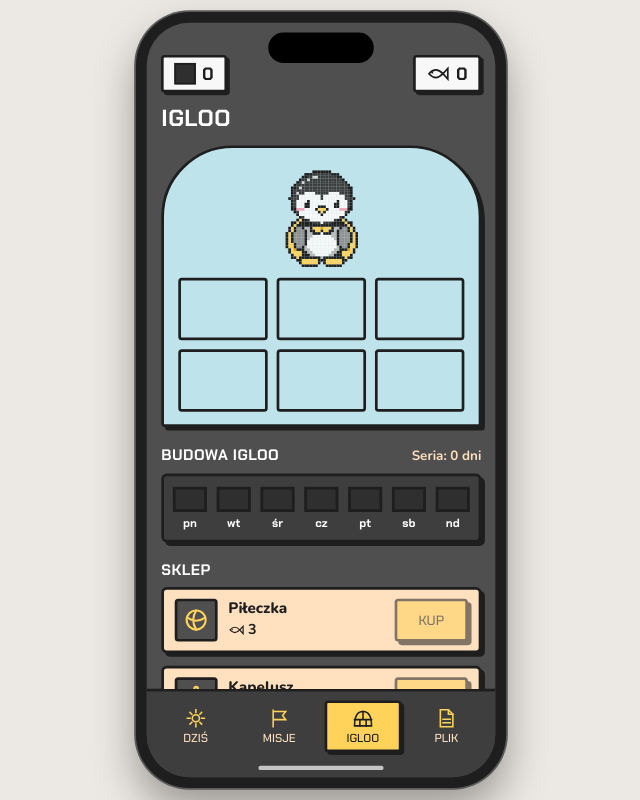
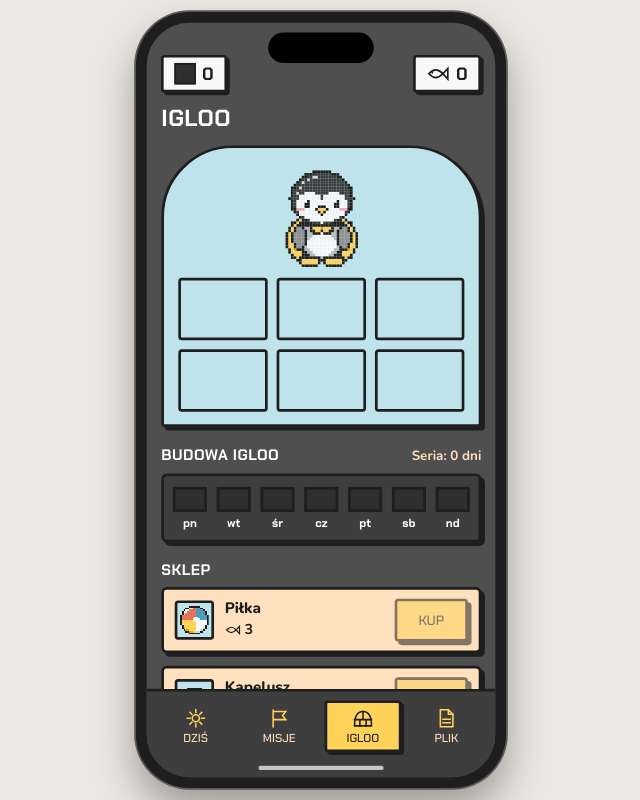
Before and after one commit to jpolchowska/pingwinki-planner, a React (Vite) app: page / in a window 1280 px wide. Both pictures are taken after a click on the button "IGLOO". Shown: the whole page, without its empty margins (319-959 px from the left). Built offline with nearby package versions, Linux system fonts and the light colour scheme.

Commit message:
style: redraw shop items and add agent glasses

```diff
--- a/src/components/Icon.tsx
+++ b/src/components/Icon.tsx
@@ -6,37 +6,6 @@ const ICON_SHAPES = {
       <path d="M5 24 Q19 8 34 24 Q19 40 5 24 Z" />
       <path d="M34 24 L44 13 L44 35 Z" />
       <path d="M12 22 L12 22" />
-    </>
-  ),
-  ball: (
-    <>
-      <circle cx="24" cy="24" r="16" />
-      <path d="M9 20 Q24 30 39 20 M24 8 Q14 24 24 40" />
-    </>
-  ),
-  hat: (
-    <>
-      <path d="M9 41 L24 10 L39 41 Z" />
-      <path d="M14 31 L34 31" />
-      <circle cx="24" cy="7" r="3" />
-    </>
-  ),
-  scarf: (
-    <>
-      <path d="M7 12 Q24 24 41 12 L41 21 Q24 33 7 21 Z" />
-      <path d="M30 27 L32 43 L40 41 L38 25" />
-    </>
-  ),
-  cape: (
-    <>
-      <path d="M15 8 Q24 14 33 8 L43 42 Q24 34 5 42 Z" />
-      <path d="M15 8 Q24 20 33 8" />
-    </>
-  ),
-  toy: (
-    <>
-      <path d="M8 30 Q8 19 21 19 Q22 8 33 9 Q39 11 36 18 L45 20 L36 25 Q38 40 23 41 Q8 41 8 30 Z" />
-      <circle cx="31" cy="14" r="1" />
     </>
   ),
   today: (
--- /dev/null
+++ b/src/components/ItemSprite.tsx
@@ -0,0 +1,29 @@
+import type { ShopItemId } from '../logic/shop';
+import { ITEM_COLORS, ITEM_SPRITES } from './itemSprites';
+
+interface ItemSpriteProps {
+  item: ShopItemId;
+  size: number;
+}
+
+export function ItemSprite({ item, size }: ItemSpriteProps) {
+  const rows = ITEM_SPRITES[item];
+
+  return (
+    <svg
+      width={size}
+      height={size}
+      viewBox={`0 0 ${rows[0].length} ${rows.length}`}
+      shapeRendering="crispEdges"
+      aria-hidden="true"
+    >
+      {rows.flatMap((row, y) =>
+        [...row].flatMap((pixel, x) =>
+          ITEM_COLORS[pixel]
+            ? [<rect key={`${x}-${y}`} x={x} y={y} width="1" height="1" fill={ITEM_COLORS[pixel]} />]
+            : [],
+        ),
+      )}
+    </svg>
+  );
+}
--- /dev/null
+++ b/src/components/itemSprites.ts
@@ -0,0 +1,107 @@
+import type { ShopItemId } from '../logic/shop';
+
+export const ITEM_COLORS: Record<string, string> = {
+  o: '#1E1E1E',
+  l: '#F59A84',
+  r: '#E97157',
+  c: '#C4553F',
+  h: '#FFE9A8',
+  y: '#FFD25A',
+  a: '#E0A21A',
+  w: '#F8F8F8',
+  i: '#BFE3EA',
+  b: '#4F9DBD',
+};
+
+export const ITEM_SPRITES: Record<ShopItemId, string[]> = {
+  ball: [
+    '.....oooooo.....',
+    '...oowwrrbboo...',
+    '..owwrrrrbbbbo..',
+    '.owwrrrrrbbbbbo.',
+    '.owrrrrrrbbbbbo.',
+    'orrrrrrrrbbbbbbo',
+    'orrrrrrrwwbbbbbo',
+    'orrrrrrwwwwbbbbo',
+    'oyyyyyyywwwwwwwo',
+    'oyyyyyyyywwwwwwo',
+    'oyyyyyyyywwwwwwo',
+    '.oyyyyyyywwwwwo.',
+    '.oayyyyyywwwwio.',
+    '..oaayyyywwiio..',
+    '...ooaayyiioo...',
+    '.....oooooo.....',
+  ],
+  hat: [
+    '................',
+    '................',
+    '....oooooooo....',
+    '...olrrrrrrco...',
+    '...olrrrrrrco...',
+    '...olrrrrrrco...',
+    '...olrrrrrrco...',
+    '...ohyyyyyyao...',
+    '...ohyyyyyyao...',
+    '...olrrrrrrco...',
+    '..oooooooooooo..',
+    '.olrrrrrrrrrrco.',
+    'olrrrrrrrrrrrrco',
+    '.occcccccccccco.',
+    '..oooooooooooo..',
+    '................',
+  ],
+  scarf: [
+    '................',
+    '..oooooooooooo..',
+    '.olrrrrrrrrrrco.',
+    'olrrrrrrrrrrrrco',
+    'olrco......ocrco',
+    'olrrcoooooocrrco',
+    '.olrrrrrrrrrrco.',
+    '...olrcoolrco...',
+    '...olrco.olrco..',
+    '...ohyao.ohyao..',
+    '..olrco...olrco.',
+    '..ohyao...ohyao.',
+    '..olrco...olrco.',
+    '..ooooo...ooooo.',
+    '..o.o.o...o.o.o.',
+    '................',
+  ],
+  glasses: [
+    '................',
+    '................',
+    '................',
+    '................',
+    '................',
+    '.oooooo..oooooo.',
+    'ooiiooooooiioooo',
+    '.oioooo..oioooo.',
+    '.oooooo..oooooo.',
+    '.oooooo..oooooo.',
+    '..oooo....oooo..',
+    '................',
+    '................',
+    '................',
+    '................',
+    '................',
+  ],
+  toy: [
+    '................',
+    '.......oooo.....',
+    '......ohyyyo....',
+    '.....ohyyyyyo...',
+    '.....ohyyoyyo...',
+    '.....ohyyyyyoo..',
+    '.....ohyyyyorro.',
+    '.....oayyyyaooo.',
+    '.oo...oyyyyo....',
+    'ohyooooyyyyyooo.',
+    'ohyyyyyyyyyyyyyo',
+    'ohyyaaaaaayyyyao',
+    'oyyyyaaaayyyyaao',
+    '.oayyyyyyyyyaao.',
+    '..oooooooooooo..',
+    '................',
+  ],
+};
--- a/src/components/penguinSprite.ts
+++ b/src/components/penguinSprite.ts
@@ -8,7 +8,6 @@ export const PIXEL_COLORS = {
   yellow: '#FFD25A',
   amber: '#E0A21A',
   pink: '#F4A6B8',
-  rose: '#D9798F',
   ice: '#BFE3EA',
   coral: '#E97157',
 } as const;
@@ -20,10 +19,10 @@ export type SpriteGrid = (PixelColor | null)[][];
 export interface PenguinOutfit {
   hat: boolean;
   scarf: boolean;
-  cape: boolean;
+  glasses: boolean;
 }
 
-export const NO_OUTFIT: PenguinOutfit = { hat: false, scarf: false, cape: false };
+export const NO_OUTFIT: PenguinOutfit = { hat: false, scarf: false, glasses: false };
 
 type Point = readonly [number, number];
 
@@ -80,16 +79,11 @@ function createPainter(grid: SpriteGrid) {
 
 type Painter = ReturnType<typeof createPainter>;
 
-function paintBody(
-  { pixel, ellipse, outlinedEllipse }: Painter,
-  pose: PenguinPose,
-  capeColor: PixelColor,
-  capeShade: PixelColor,
-) {
-  outlinedEllipse(6, 26.5, 3.4, 6.5, capeColor);
-  outlinedEllipse(24, 26.5, 3.4, 6.5, capeColor);
-  ellipse(5.5, 27.5, 1, 4, capeShade);
-  ellipse(24.5, 27.5, 1, 4, capeShade);
+function paintBody({ pixel, ellipse, outlinedEllipse }: Painter, pose: PenguinPose) {
+  outlinedEllipse(6, 26.5, 3.4, 6.5, 'yellow');
+  outlinedEllipse(24, 26.5, 3.4, 6.5, 'yellow');
+  ellipse(5.5, 27.5, 1, 4, 'amber');
+  ellipse(24.5, 27.5, 1, 4, 'amber');
   outlinedEllipse(15, 26, 8.5, 7, 'body');
   ellipse(15, 28, 5.4, 4.4, 'white');
   for (let y = 22; y <= 30; y++) pixel(22, y, 'shade');
@@ -97,10 +91,10 @@ function paintBody(
   outlinedEllipse(19.5, 34.5, 3.4, 1.4, 'yellow');
   outlinedEllipse(6.6, 25.5, 1.8, 4.2, 'shade');
   if (pose !== 'happy') outlinedEllipse(23.4, 25.5, 1.8, 4.2, 'shade');
-  outlinedEllipse(15, 19, 8, 1.8, capeColor);
-  outlinedEllipse(13.2, 22.3, 1.4, 1.1, capeColor);
-  outlinedEllipse(16.8, 22.3, 1.4, 1.1, capeColor);
-  pixel(15, 22, capeShade);
+  outlinedEllipse(15, 19, 8, 1.8, 'yellow');
+  outlinedEllipse(13.2, 22.3, 1.4, 1.1, 'yellow');
+  outlinedEllipse(16.8, 22.3, 1.4, 1.1, 'yellow');
+  pixel(15, 22, 'amber');
 }
 
 function paintRect(
@@ -120,6 +114,13 @@ function paintHat(painter: Painter) {
   paintRect(painter, [10, 4], [20, 4], 'yellow');
   paintRect(painter, [5, 6], [25, 8], 'outline');
   paintRect(painter, [6, 7], [24, 7], 'coral');
+}
+
+function paintGlasses(painter: Painter) {
+  paintRect(painter, [5, 11], [25, 12], 'outline');
+  paintRect(painter, [7, 11], [12, 15], 'outline');
+  paintRect(painter, [18, 11], [23, 15], 'outline');
+  painter.points([[8, 12], [9, 12], [8, 13], [19, 12], [20, 12], [19, 13]], 'ice');
 }
 
 function paintScarf(painter: Painter) {
@@ -193,7 +194,7 @@ export function buildPenguinSprite(pose: PenguinPose, outfit = NO_OUTFIT): Sprit
   const grid = createGrid(SPRITE_WIDTH, SPRITE_HEIGHT);
   const painter = createPainter(grid);
 
-  paintBody(painter, pose, outfit.cape ? 'pink' : 'yellow', outfit.cape ? 'rose' : 'amber');
+  paintBody(painter, pose);
   paintHead(painter);
   if (outfit.scarf) paintScarf(painter);
   if (outfit.hat) paintHat(painter);
@@ -201,6 +202,7 @@ export function buildPenguinSprite(pose: PenguinPose, outfit = NO_OUTFIT): Sprit
   if (pose === 'ready' || pose === 'dive') paintOpenEyes(painter);
   if (pose === 'sleepy') paintSleepyFace(painter);
   if (pose === 'happy') paintHappyFace(painter);
+  if (outfit.glasses) paintGlasses(painter);
 
   return pose === 'dive' ? rotateForDive(grid) : grid;
 }
--- a/src/data/progressStorage.ts
+++ b/src/data/progressStorage.ts
@@ -11,6 +11,14 @@ function isCountRecord(value: unknown) {
   return isRecord(value) && Object.values(value).every((count) => Number.isInteger(count));
 }
 
+function isShopItemId(value: unknown) {
+  return SHOP_ITEMS.some((item) => item.id === value);
+}
+
+function getKnownItems(value: unknown) {
+  return Array.isArray(value) ? value.filter(isShopItemId) : [];
+}
+
 function isProgress(value: unknown): value is Progress {
   if (!isRecord(value)) return false;
 
@@ -22,7 +30,7 @@ function isProgress(value: unknown): value is Progress {
     Array.isArray(rewardedTaskIds) &&
     rewardedTaskIds.every((id) => Number.isInteger(id)) &&
     Array.isArray(ownedItems) &&
-    ownedItems.every((itemId) => SHOP_ITEMS.some((item) => item.id === itemId))
+    ownedItems.every(isShopItemId)
   );
 }
 
@@ -34,7 +42,11 @@ export function loadStoredProgress(): Progress {
     const content: unknown = JSON.parse(stored);
     if (!isRecord(content)) return INITIAL_PROGRESS;
 
-    const progress = { ...INITIAL_PROGRESS, ...content };
+    const progress = {
+      ...INITIAL_PROGRESS,
+      ...content,
+      ownedItems: getKnownItems(content.ownedItems),
+    };
     return isProgress(progress) ? progress : INITIAL_PROGRESS;
   } catch {
     return INITIAL_PROGRESS;
--- a/src/logic/shop.ts
+++ b/src/logic/shop.ts
@@ -1,6 +1,6 @@
 import type { Progress } from './progress';
 
-export type ShopItemId = 'ball' | 'hat' | 'scarf' | 'cape' | 'toy';
+export type ShopItemId = 'ball' | 'hat' | 'scarf' | 'glasses' | 'toy';
 
 export interface ShopItem {
   id: ShopItemId;
@@ -9,10 +9,10 @@ export interface ShopItem {
 }
 
 export const SHOP_ITEMS: ShopItem[] = [
-  { id: 'ball', name: 'Piłeczka', price: 3 },
+  { id: 'ball', name: 'Piłka', price: 3 },
   { id: 'hat', name: 'Kapelusz', price: 4 },
   { id: 'scarf', name: 'Szalik', price: 5 },
-  { id: 'cape', name: 'Różowa peleryna', price: 6 },
+  { id: 'glasses', name: 'Okulary agenta', price: 6 },
   { id: 'toy', name: 'Zabawka', price: 7 },
 ];
 
@@ -34,6 +34,6 @@ export function getPenguinOutfit(ownedItems: ShopItemId[]) {
   return {
     hat: ownedItems.includes('hat'),
     scarf: ownedItems.includes('scarf'),
-    cape: ownedItems.includes('cape'),
+    glasses: ownedItems.includes('glasses'),
   };
 }
--- a/src/screens/IglooScreen.tsx
+++ b/src/screens/IglooScreen.tsx
@@ -1,4 +1,5 @@
 import { Icon } from '../components/Icon';
+import { ItemSprite } from '../components/ItemSprite';
 import { Penguin } from '../components/Penguin';
 import { getTodayIso } from '../logic/dates';
 import { getBuildWeek, getDiveStreak } from '../logic/iglooBuild';
@@ -34,7 +35,7 @@ export function IglooScreen({ progress, onBuy }: IglooScreenProps) {
         <div className="igloo-shelves">
           {shelfItems.map((itemId, index) => (
             <div className={`igloo-slot${itemId ? ' igloo-slot--filled' : ''}`} key={index}>
-              {itemId && <Icon name={itemId} color="#1E1E1E" size={40} />}
+              {itemId && <ItemSprite item={itemId} size={48} />}
             </div>
           ))}
         </div>
@@ -68,7 +69,7 @@ export function IglooScreen({ progress, onBuy }: IglooScreenProps) {
         return (
           <article className="card card--peach shop-item" key={item.id}>
             <div className="shop-icon">
-              <Icon name={item.id} size={32} />
+              <ItemSprite item={item.id} size={32} />
             </div>
             <div className="shop-details">
               <h3 className="shop-name">{item.name}</h3>
--- a/src/styles/screens.css
+++ b/src/styles/screens.css
@@ -28,9 +28,10 @@
   width: 100%;
   min-height: 150px;
   padding: 16px;
-  border: 3px dashed var(--color-yellow);
-  border-radius: 10px;
-  background: transparent;
+  border: var(--border);
+  border-radius: 6px;
+  background: #3e3e3e;
+  box-shadow: var(--shadow);
   color: #fff;
 }
 
@@ -65,8 +66,8 @@
 }
 
 .file-drop--dragging {
-  border-style: solid;
-  background: rgb(255 210 90 / 18%);
+  border-color: var(--color-yellow);
+  background: #5a5238;
 }
 
 .file-drop--dragging > * {
@@ -692,11 +693,11 @@
   flex: none;
   align-items: center;
   justify-content: center;
-  width: 48px;
-  height: 48px;
+  width: 44px;
+  height: 44px;
   border: var(--border);
   border-radius: 4px;
-  background: var(--color-graphite);
+  background: var(--color-ice);
 }
 
 .shop-details {
@@ -817,19 +818,22 @@
   flex-direction: column;
   align-items: center;
   padding: 22px 14px;
-  border: 3px dashed #fff;
-  border-radius: 10px;
+  border: var(--border);
+  border-radius: 6px;
+  background: var(--color-ice);
+  box-shadow: var(--shadow);
   text-align: center;
 }
 
 .result-subtitle {
   margin: 14px 0 0;
-  color: var(--color-peach-light);
+  color: var(--color-ink);
   font-size: 17px;
 }
 
 .result-title {
   margin-top: 8px;
+  color: var(--color-ink);
   font-size: 24px;
 }
 
```
